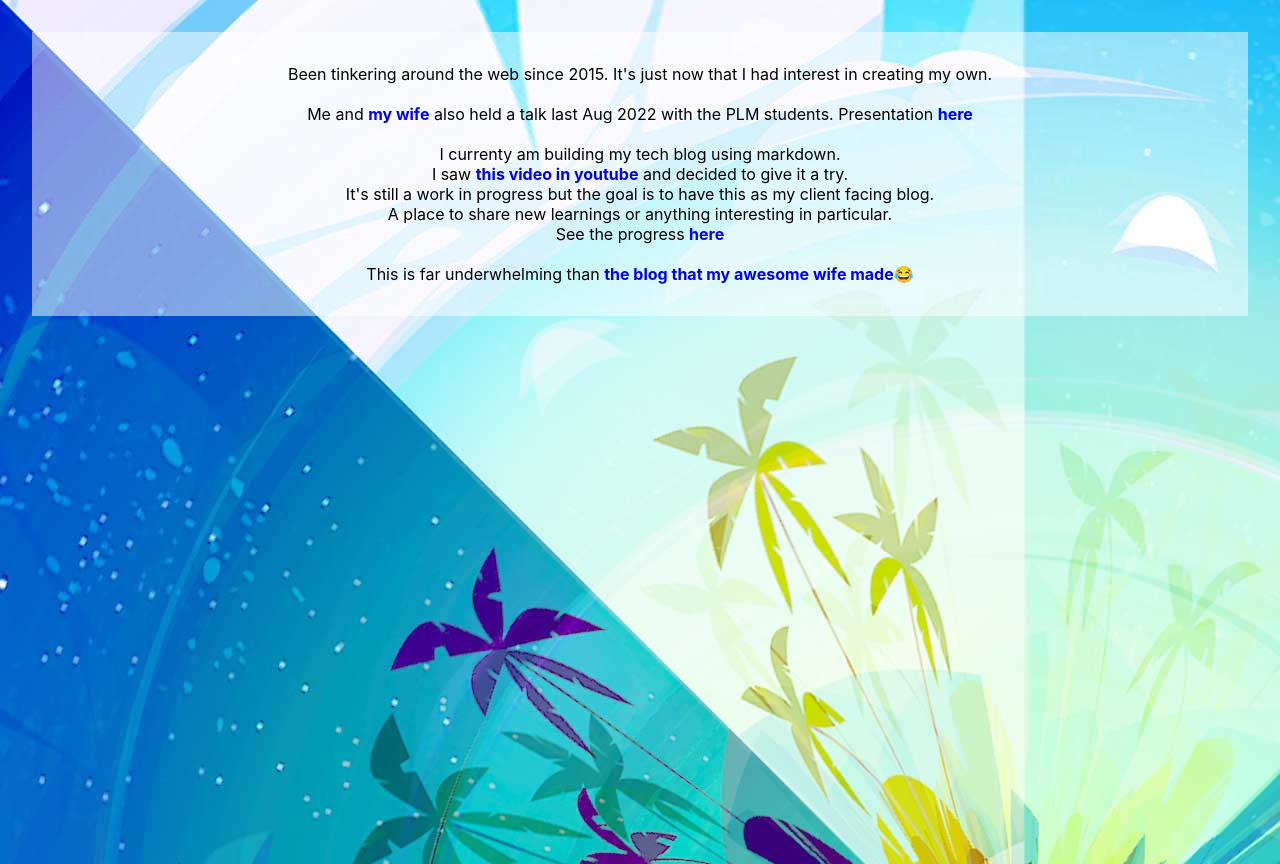
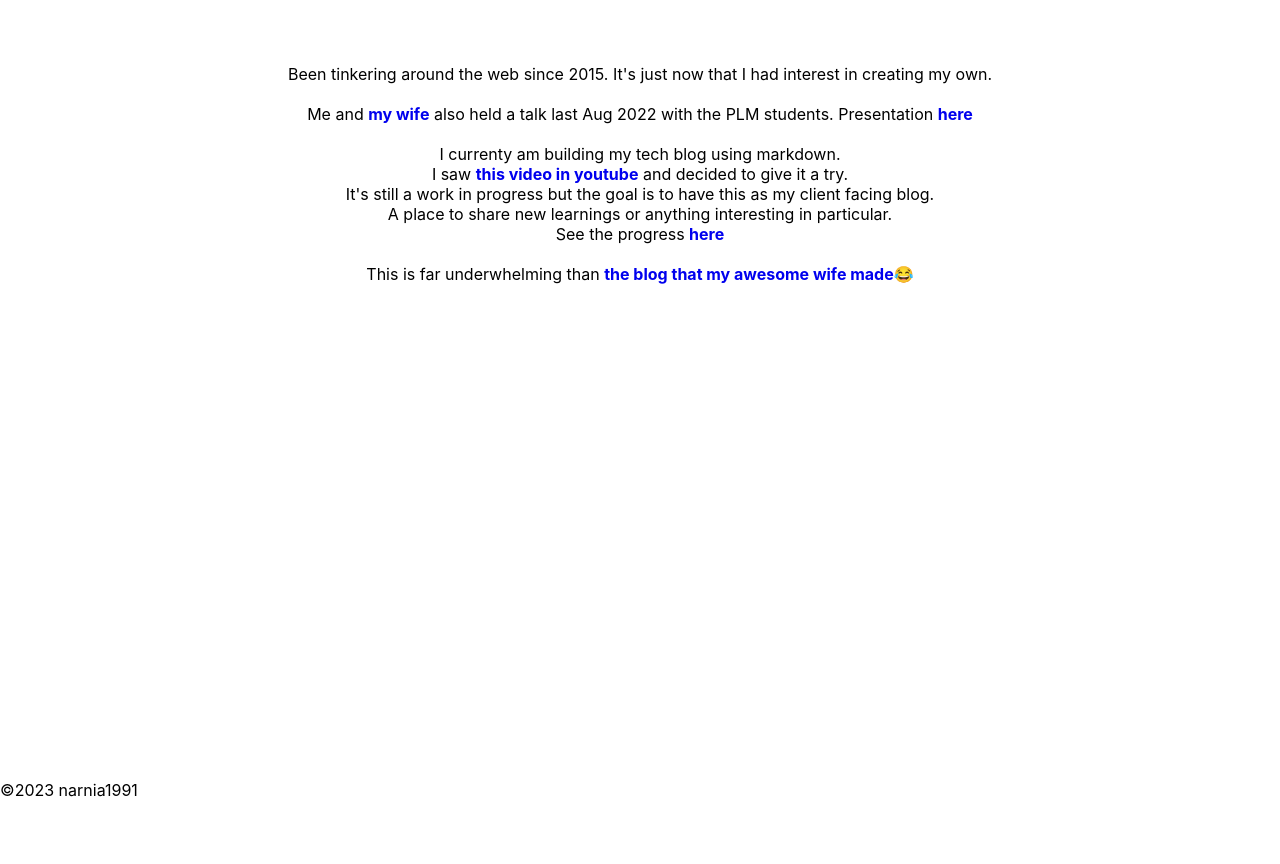
Before and after one commit to narnia1991/narnia1991.github.io, a React (Create React App) app: page / in a window 1280 px wide. Built offline with nearby package versions, Linux system fonts and the light colour scheme.

Commit message:
:fire: Remove bg image since I lost attribution details

```diff
--- a/src/App.css
+++ b/src/App.css
@@ -1,6 +1,5 @@
 .App {
   text-align: center;
-  background-image: url("../public/images/bg.jpg");
   min-height: 100vh;
   padding: 2rem;
 }
--- a/src/App.tsx
+++ b/src/App.tsx
@@ -68,9 +68,14 @@ function App() {
   );
 
   return (
-    <Routes>
-      <Route path="/" element={MainPage} />
-    </Routes>
+    <>
+      <Routes>
+        <Route path="/" element={MainPage} />
+      </Routes>
+      <div style={{ position: "absolute", bottom: 0, margin: "0 auto" }}>
+        ©2023 narnia1991
+      </div>
+    </>
   );
 }
 
```
Also changed, not shown: public/images/bg.jpg (deleted).
